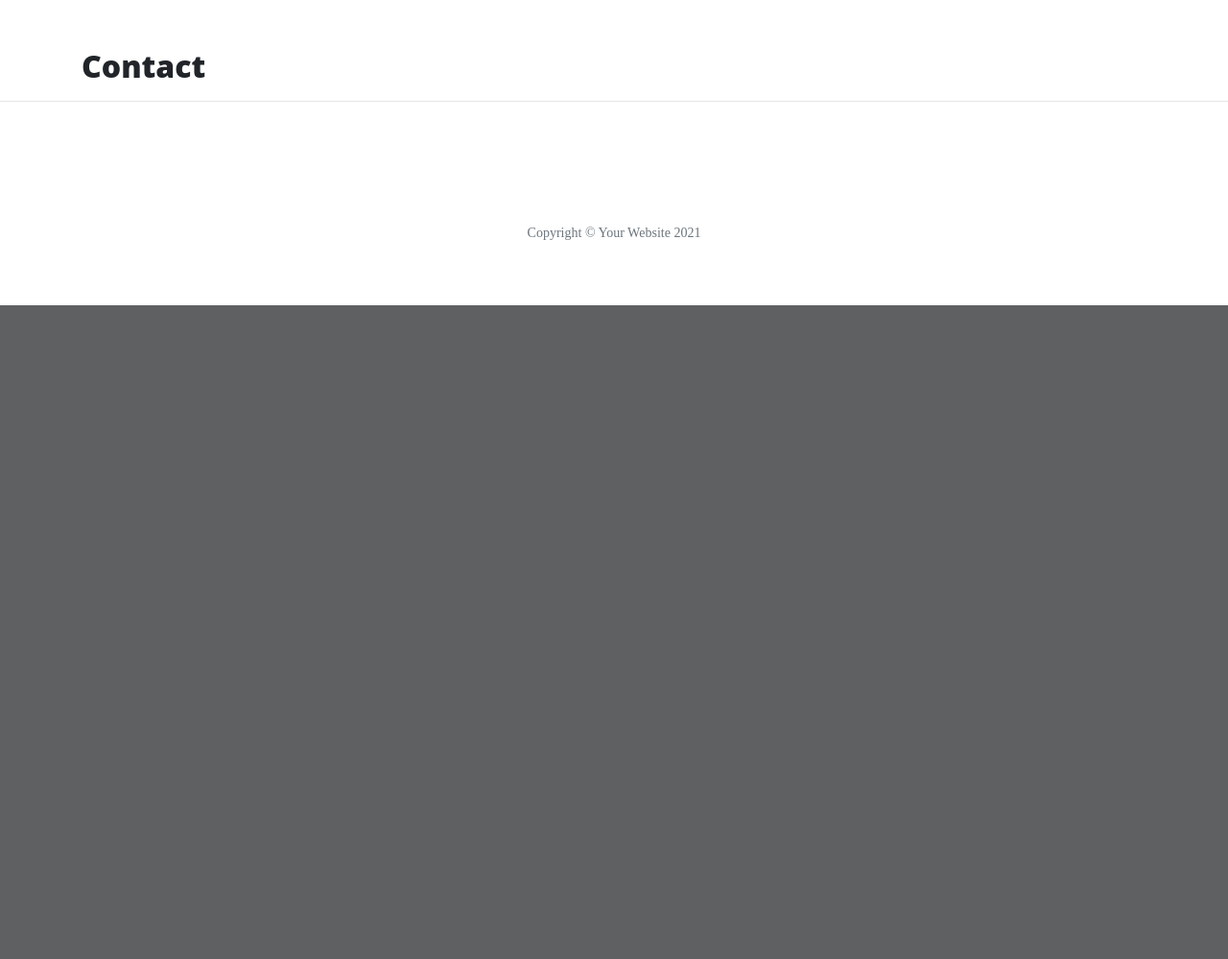
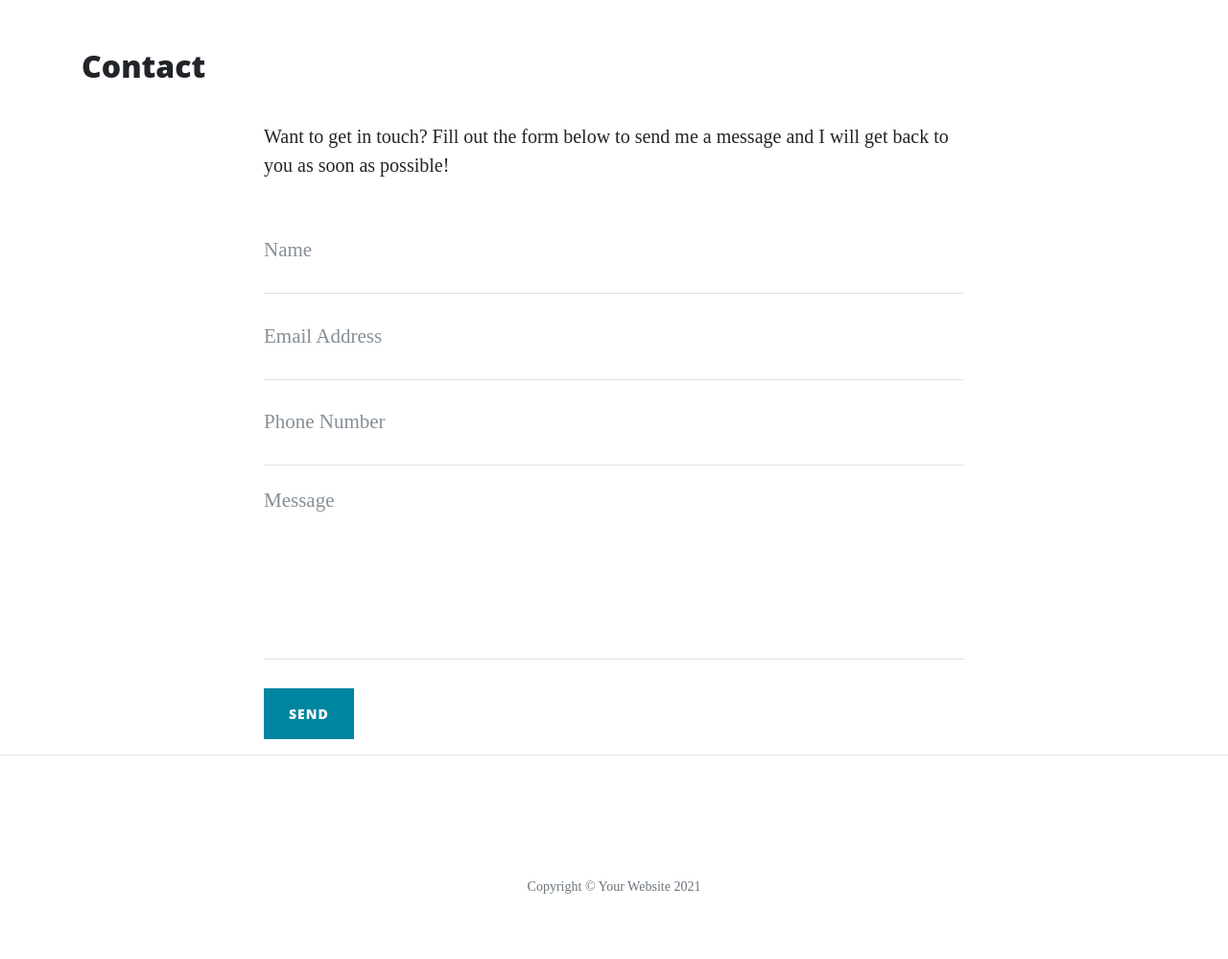
Before and after one commit to Brianconn71/thorin-flask-app, a Flask app: page /contact in a window 1280 px wide. Shown: the part 628-1627 px from the top of the page at 96% size. Before the commit the page ends 946 px from the top, so only its background shows below. Run offline with Flask 2, Linux system fonts and the light colour scheme; some libraries are stand-ins or nearby versions.

Commit message:
added gitignore and contact form posting from a server

```diff
--- a/run.py
+++ b/run.py
@@ -1,8 +1,12 @@
 import os
 import json
-from flask import Flask, render_template
+from flask import Flask, render_template, request, flash
+if os.path.exists("env.py"):
+    import env
 
 app = Flask(__name__)#instance of flask with the name of the applications module, flask needs this so it knows where to look in templates and static files
+app.secret_key = os.environ.get("SECRET_KEY")
+
 
 @app.route("/")# essentially, a way of wrapping functions
 def index():
@@ -16,9 +20,22 @@ def about():
     return render_template("about.html", page_title="About", company=data)
 
 
+@app.route("/about/<member_name>")
+def about_member(member_name):
+    member = {}
+    with open("data/company.json", "r") as json_data:
+        data = json.load(json_data)
+        for obj in data:
+            if obj["url"] == member_name:
+                member = obj
+    return render_template("member.html", member=member)
+
 #2 lines for pep8 compliance
-@app.route("/contact")
+@app.route("/contact", methods=["GET", "POST"])
 def contact():
+    if request.method == "POST":
+        flash("Thanks {}, we have received your message".format(
+            request.form.get("name")))
     return render_template("contact.html", page_title="Contact")
 
 
--- a/templates/about.html
+++ b/templates/about.html
@@ -16,7 +16,7 @@
             {% if loop.index % 2 != 0 %}
 
                 <div class="col-md-7">
-                    <h3>{{loop.index}}. {{ member.name }}</h3>
+                    <h3><a href="/about/{{ member.url }}">{{loop.index}}. {{ member.name }}</a></h3>
                     <p>{{ member.description }}</p>
                 </div>
                 <div class="col-md-5">
@@ -29,7 +29,7 @@
                     <img src="{{ member.image_source }}" alt="" class="featurette-image image-responsive">
                 </div>
                 <div class="col-md-7">
-                    <h3>{{loop.index}}. {{ member.name }}</h3>
+                    <h3><a href="/about/{{ member.url }}">{{loop.index}}. {{ member.name }}</a></h3>
                     <p>{{ member.description }}</p>
                 </div>
 
--- a/templates/contact.html
+++ b/templates/contact.html
@@ -1,4 +1,60 @@
 {% extends "base.html" %}
 {% block content %}
     <h2>{{ page_title }}</h2>
+
+    <div class="row">
+        <div class="col-lg-8 col-md-10 mx-auto">
+
+            {% with messages = get_flashed_messages() %}
+                {% if messages %}
+                    <ul class="flashes">
+                        {% for message in messages %}
+                            <li>{{ message }}</li>
+                        {% endfor %}
+                    </ul>
+                {% endif %}
+            {% endwith %}
+
+            <p>Want to get in touch? Fill out the form below to send me a message and I will get back to you as soon as
+                possible!</p>
+            <form method="POST" name="sentMessage" id="contactForm" novalidate>
+                <div class="control-group">
+                    <div class="form-group floating-label-form-group controls">
+                        <label>Name</label>
+                        <input type="text" class="form-control" placeholder="Name" name="name" id="name" required
+                            data-validation-required-message="Please enter your name.">
+                        <p class="help-block text-danger"></p>
+                    </div>
+                </div>
+                <div class="control-group">
+                    <div class="form-group floating-label-form-group controls">
+                        <label>Email Address</label>
+                        <input type="email" class="form-control" placeholder="Email Address" name="email" id="email" required
+                            data-validation-required-message="Please enter your email address.">
+                        <p class="help-block text-danger"></p>
+                    </div>
+                </div>
+                <div class="control-group">
+                    <div class="form-group col-xs-12 floating-label-form-group controls">
+                        <label>Phone Number</label>
+                        <input type="tel" class="form-control" placeholder="Phone Number" name="phone" id="phone" required
+                            data-validation-required-message="Please enter your phone number.">
+                        <p class="help-block text-danger"></p>
+                    </div>
+                </div>
+                <div class="control-group">
+                    <div class="form-group floating-label-form-group controls">
+                        <label>Message</label>
+                        <textarea rows="5" class="form-control" placeholder="Message" name="message" id="message" required
+                            data-validation-required-message="Please enter a message."></textarea>
+                        <p class="help-block text-danger"></p>
+                    </div>
+                </div>
+                <br>
+                <div id="success"></div>
+                <button type="submit" class="btn btn-primary" id="sendMessageButton">Send</button>
+            </form>
+        </div>
+    </div>
+
 {% endblock %}
```
Also changed, not shown: data/company.json (+26 -13 lines), templates/member.html (added, +14 -0 lines).
